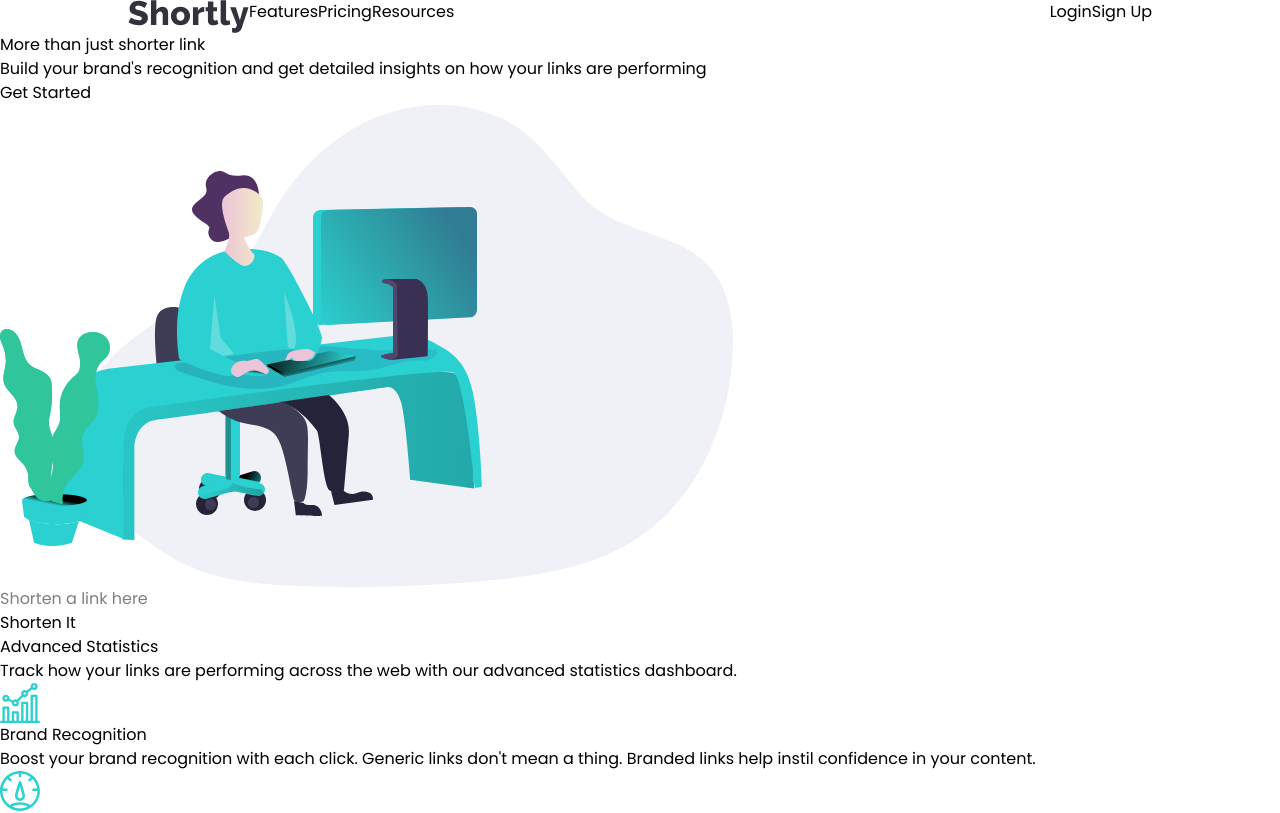
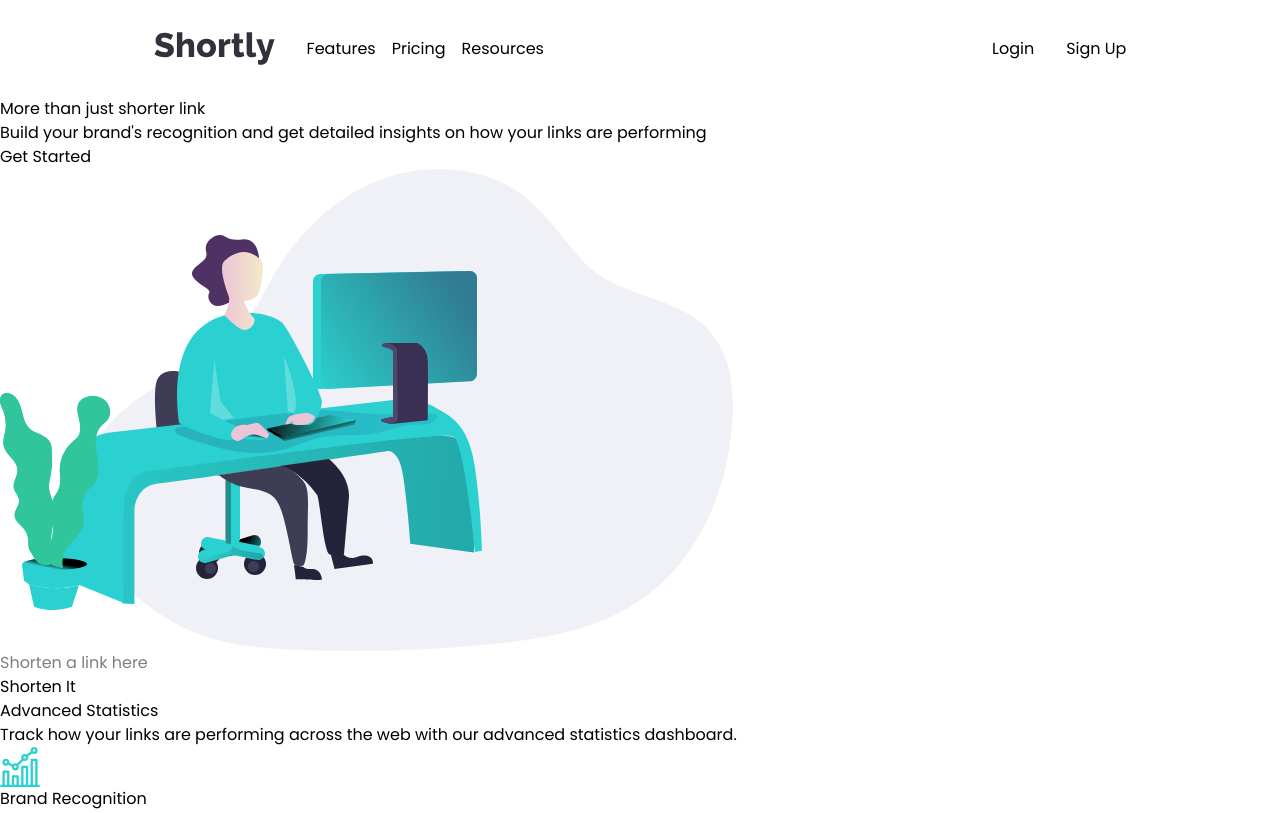
Before and after one commit to azanra/url-shortening, a React (Vite) app: page / in a window 1280 px wide. Shown: the top 813 px of the page. Built offline with nearby package versions, Linux system fonts and the light colour scheme.

Commit message:
Add gap and center it in x and y axis for header

```diff
--- a/src/App.css
+++ b/src/App.css
@@ -24,3 +24,9 @@
 body {
   font-family: "poppins", var(--system-ui);
 }
+
+.center {
+  display: flex;
+  justify-content: center;
+  align-items: center;
+}
--- a/src/components/header.jsx
+++ b/src/components/header.jsx
@@ -2,19 +2,19 @@ import Logo from "../assets/images/logo.svg";
 
 export default function Header() {
   return (
-    <div className="headerContainer flex justify-center">
+    <div className="headerContainer flex justify-center p-8">
       <div className="header flex w-[80%] justify-between">
         <div className="nav flex">
-          <div className="headerlogo">
+          <div className="headerlogo mr-8">
             <img src={Logo} alt="Logo Image" />
           </div>
-          <div className="navLink">
+          <div className="navLink center gap-4">
             <a href="">Features</a>
             <a href="">Pricing</a>
             <a href="">Resources</a>
           </div>
         </div>
-        <div className="action">
+        <div className="action center gap-8">
           <button>Login</button>
           <button>Sign Up</button>
         </div>
```
